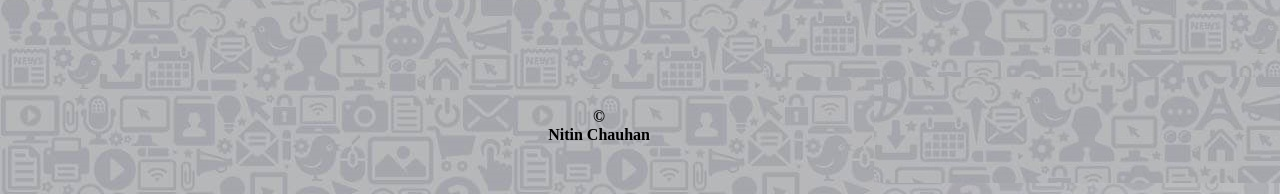
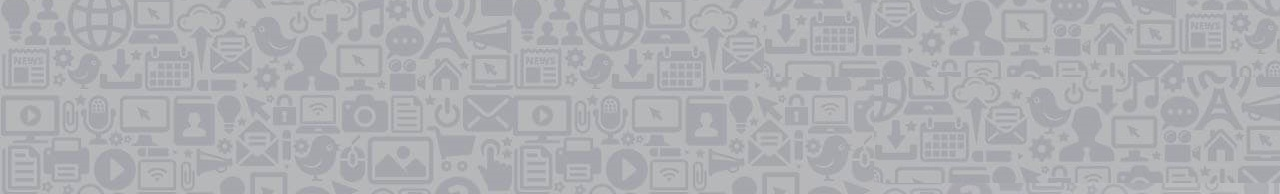
Before and after one commit to nitinchauhan29/bookaholic, a Flask app: page /find in a window 1280 px wide. Shown: the part 606-800 px from the top of the page. Run offline with Flask 2, Linux system fonts and the light colour scheme.

Commit message:
Update ok.html

```diff
--- a/templates/ok.html
+++ b/templates/ok.html
@@ -13,8 +13,8 @@
          <h1 class="centered">{{message}}</h1>
          <h1 class="centered"><a href="{{ url_for('home') }}">Home Page</a></h1>
 
-         <div class="copyright">
+        <!-- <div class="copyright">
             &#169;<br>Nitin Chauhan
-        </div>
+        </div> -->
     </body>
 </html>
```
